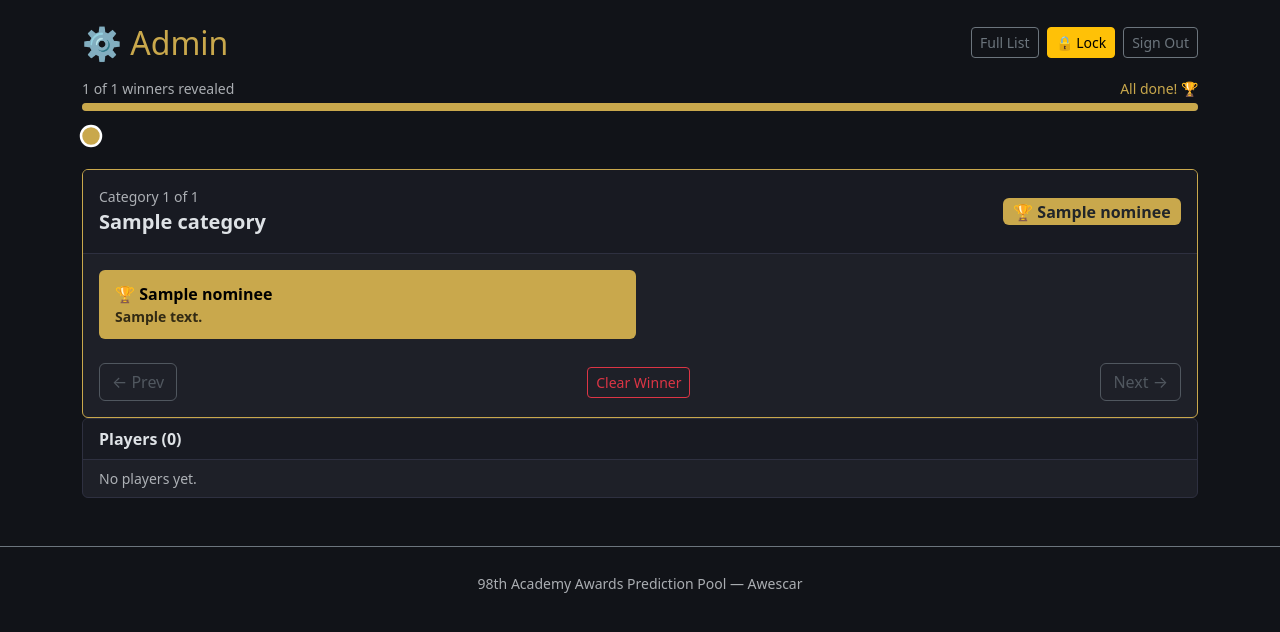
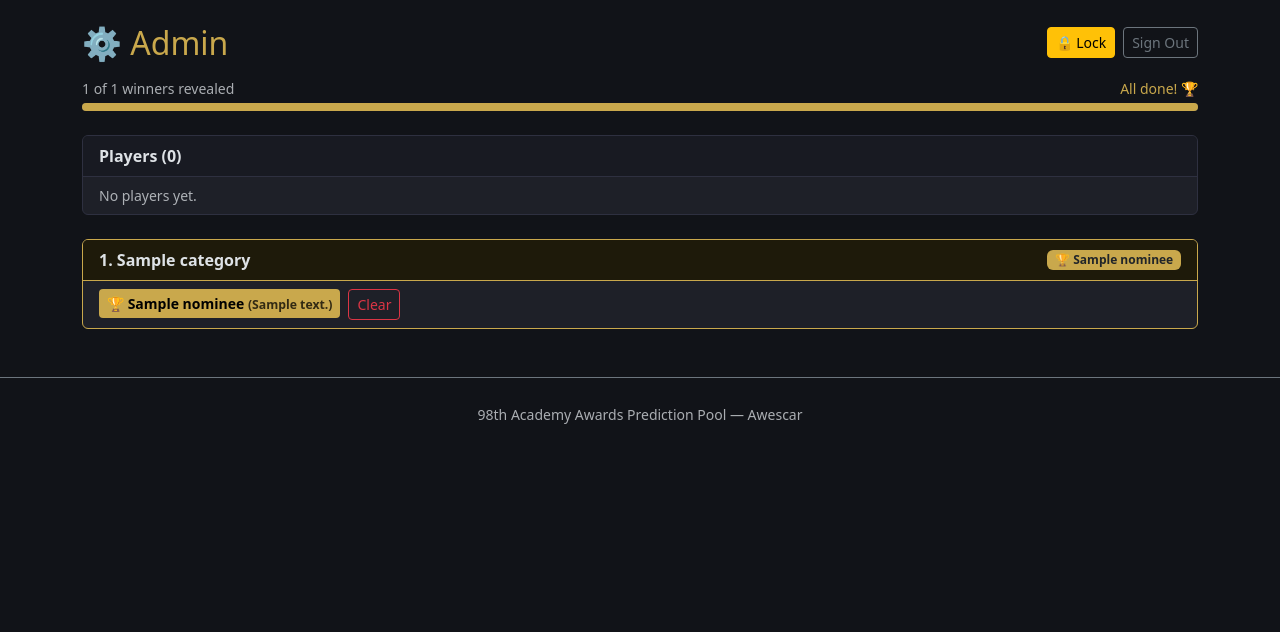
Before and after one commit to Rummy222/awescar, a Flask app: page /admin in a window 1280 px wide. Shown: the part 62-694 px from the top of the page. Run offline with Flask 3, Linux system fonts and the light colour scheme; the visitor is signed in with stand-in values (Sample User, id 1); tables that the repository leaves empty hold one stand-in row (values such as "Sample post").

Commit message:
Remove live mode from admin panel, keep full list only
Co-Authored-By: Claude Sonnet 4.6 <noreply@anthropic.com>

```diff
--- a/app.py
+++ b/app.py
@@ -263,27 +263,17 @@ def admin():
 
         if action == "set_winner":
             nominee_id = int(request.form.get("nominee_id"))
-            next_cat = request.form.get("next_cat", "")
             nominee = db.session.get(Nominee, nominee_id)
             if nominee:
                 nominee.is_winner = not nominee.is_winner  # toggle
                 db.session.commit()
-            # Only auto-advance if we just set a winner (not un-set one)
-            advance = nominee and nominee.is_winner
-            dest = url_for("admin") + (f"?cat={next_cat}" if next_cat and advance else
-                                       f"?cat={nominee.category_id}" if nominee else "")
-            return redirect(dest)
+            return redirect(url_for("admin"))
 
         elif action == "clear_winner":
             category_id = int(request.form.get("category_id"))
-            next_cat = request.form.get("next_cat", "")
-            view = request.form.get("view", "")
             Nominee.query.filter_by(category_id=category_id).update({"is_winner": False})
             db.session.commit()
-            params = f"?cat={next_cat}" if next_cat else ""
-            if view:
-                params += ("&" if params else "?") + f"view={view}"
-            return redirect(url_for("admin") + params)
+            return redirect(url_for("admin"))
 
         elif action == "toggle_lock":
             s = db.session.get(Setting, "predictions_locked")
@@ -315,24 +305,9 @@ def admin():
 
     categories = Category.query.order_by(Category.display_order).all()
     locked = predictions_locked()
-
-    # Determine active category for live mode
-    cat_param = request.args.get("cat")
-    active_cat = None
-    if cat_param:
-        active_cat = next((c for c in categories if c.id == int(cat_param)), None)
-    if not active_cat:
-        # Default to first unpicked, or last category if all done
-        active_cat = next((c for c in categories if not c.winner), categories[-1])
-
-    # Next unpicked after active_cat (for auto-advance)
-    unpicked = [c for c in categories if not c.winner and c.id != active_cat.id]
-    next_unpicked = unpicked[0] if unpicked else None
-
     revealed = sum(1 for c in categories if c.winner)
     players = User.query.filter_by(is_admin=False).order_by(User.username).all()
     return render_template("admin.html", categories=categories, locked=locked,
-                           active_cat=active_cat, next_unpicked=next_unpicked,
                            revealed=revealed, players=players)
 
 
--- a/templates/admin.html
+++ b/templates/admin.html
@@ -6,9 +6,6 @@
 <div class="d-flex flex-wrap justify-content-between align-items-center gap-2 mb-3">
   <h2 class="gold-text mb-0">⚙ Admin</h2>
   <div class="d-flex gap-2 flex-wrap">
-    <button class="btn btn-sm btn-outline-secondary" onclick="toggleView()">
-      <span id="view-toggle-label">Full List</span>
-    </button>
     <form method="POST" action="{{ url_for('admin') }}" class="d-inline">
       <input type="hidden" name="action" value="toggle_lock">
       {% if locked %}
@@ -25,7 +22,7 @@
 </div>
 
 <!-- Progress bar -->
-<div class="mb-3">
+<div class="mb-4">
   <div class="d-flex justify-content-between small text-muted mb-1">
     <span>{{ revealed }} of {{ categories|length }} winners revealed</span>
     {% if revealed == categories|length %}<span class="gold-text">All done! 🏆</span>{% endif %}
@@ -36,101 +33,7 @@
   </div>
 </div>
 
-<!-- Category dots -->
-<div class="cat-dots mb-4">
-  {% for cat in categories %}
-  <a href="{{ url_for('admin') }}?cat={{ cat.id }}"
-     class="cat-dot {% if cat.winner %}dot-done{% endif %} {% if cat.id == active_cat.id %}dot-active{% endif %}"
-     title="{{ cat.name }}{% if cat.winner %} — {{ cat.winner.name }}{% endif %}">
-  </a>
-  {% endfor %}
-</div>
-
-<!-- ═══════════════════════════════════════════════════════ -->
-<!-- LIVE MODE (default)                                     -->
-<!-- ═══════════════════════════════════════════════════════ -->
-<div id="live-mode">
-  <div class="card border-gold">
-    <div class="card-header d-flex justify-content-between align-items-center py-3">
-      <div>
-        <div class="small text-muted">Category {{ active_cat.display_order }} of {{ categories|length }}</div>
-        <div class="fw-bold fs-5">{{ active_cat.name }}</div>
-      </div>
-      {% if active_cat.winners %}
-        <span class="badge bg-gold text-dark fs-6">🏆 {% for w in active_cat.winners %}{{ w.name }}{% if not loop.last %}, {% endif %}{% endfor %}</span>
-      {% else %}
-        <span class="badge bg-secondary">Pending</span>
-      {% endif %}
-    </div>
-
-    <div class="card-body">
-      <!-- Nominee grid -->
-      <div class="row g-2">
-        {% for nominee in active_cat.nominees %}
-        <div class="col-12 col-sm-6">
-          <form method="POST" action="{{ url_for('admin') }}">
-            <input type="hidden" name="action" value="set_winner">
-            <input type="hidden" name="nominee_id" value="{{ nominee.id }}">
-            <input type="hidden" name="next_cat" value="{{ next_unpicked.id if next_unpicked else '' }}">
-            <button type="submit"
-              class="btn w-100 text-start nominee-btn {% if nominee.is_winner %}btn-gold{% else %}btn-outline-secondary{% endif %}">
-              <div class="fw-bold">{% if nominee.is_winner %}🏆 {% endif %}{{ nominee.name }}</div>
-              {% if nominee.detail %}<div class="small opacity-75">{{ nominee.detail }}</div>{% endif %}
-            </button>
-          </form>
-        </div>
-        {% endfor %}
-      </div>
-
-      <!-- Clear + nav -->
-      <div class="d-flex justify-content-between align-items-center mt-4">
-        {% set prev_cat = namespace(val=none) %}
-        {% for cat in categories %}
-          {% if cat.id == active_cat.id and not loop.first %}
-            {% set prev_cat.val = categories[loop.index - 2] %}
-          {% endif %}
-        {% endfor %}
-        {% set next_cat = namespace(val=none) %}
-        {% for cat in categories %}
-          {% if cat.id == active_cat.id and not loop.last %}
-            {% set next_cat.val = categories[loop.index] %}
-          {% endif %}
-        {% endfor %}
-
-        <a href="{{ url_for('admin') }}?cat={{ prev_cat.val.id }}"
-           class="btn btn-outline-secondary {% if not prev_cat.val %}disabled{% endif %}">← Prev</a>
-
-        {% if active_cat.winner %}
-        <form method="POST" action="{{ url_for('admin') }}" class="d-inline">
-          <input type="hidden" name="action" value="clear_winner">
-          <input type="hidden" name="category_id" value="{{ active_cat.id }}">
-          <input type="hidden" name="next_cat" value="{{ active_cat.id }}">
-          <button type="submit" class="btn btn-outline-danger btn-sm">Clear Winner</button>
-        </form>
-        {% else %}
-        <span></span>
-        {% endif %}
-
-        <a href="{{ url_for('admin') }}?cat={{ next_cat.val.id }}"
-           class="btn btn-outline-secondary {% if not next_cat.val %}disabled{% endif %}">Next →</a>
-      </div>
-    </div>
-  </div>
-
-  <!-- Jump to next unpicked -->
-  {% if next_unpicked and active_cat.winner %}
-  <div class="text-center mt-3">
-    <a href="{{ url_for('admin') }}?cat={{ next_unpicked.id }}" class="btn btn-gold">
-      Next unpicked: {{ next_unpicked.name }} →
-    </a>
-  </div>
-  {% endif %}
-</div>
-
-<!-- ═══════════════════════════════════════════════════════ -->
-<!-- ═══════════════════════════════════════════════════════ -->
-<!-- PLAYERS                                                 -->
-<!-- ═══════════════════════════════════════════════════════ -->
+<!-- PLAYERS -->
 <div class="card mb-4">
   <div class="card-header fw-semibold">Players ({{ players|length }})</div>
   <div class="card-body py-2">
@@ -153,16 +56,14 @@
   </div>
 </div>
 
-<!-- FULL LIST (hidden by default)                           -->
-<!-- ═══════════════════════════════════════════════════════ -->
-<div id="full-list" style="display:none">
+<!-- FULL LIST -->
 {% for cat in categories %}
 {% set winner = cat.winner %}
 <div class="card mb-3 {% if winner %}card-revealed{% endif %}">
   <div class="card-header d-flex justify-content-between align-items-center">
     <span class="fw-semibold">{{ loop.index }}. {{ cat.name }}</span>
-      {% if winner %}
-        <span class="badge bg-gold text-dark">🏆 {{ winner.name }}</span>
+    {% if cat.winners %}
+      <span class="badge bg-gold text-dark">🏆 {% for w in cat.winners %}{{ w.name }}{% if not loop.last %}, {% endif %}{% endfor %}</span>
     {% else %}
       <span class="badge bg-secondary">Pending</span>
     {% endif %}
@@ -185,8 +86,6 @@
       <form method="POST" action="{{ url_for('admin') }}" class="d-inline">
         <input type="hidden" name="action" value="clear_winner">
         <input type="hidden" name="category_id" value="{{ cat.id }}">
-          <input type="hidden" name="next_cat" value="{{ cat.id }}">
-          <input type="hidden" name="view" value="full">
         <button type="submit" class="btn btn-sm btn-outline-danger">Clear</button>
       </form>
       {% endif %}
@@ -194,22 +93,5 @@
   </div>
 </div>
 {% endfor %}
-</div>
 
 {% endblock %}
-
-{% block scripts %}
-<script>
-  let liveMode = new URLSearchParams(window.location.search).get('view') !== 'full';
-  function toggleView() {
-    liveMode = !liveMode;
-    document.getElementById('live-mode').style.display = liveMode ? '' : 'none';
-    document.getElementById('full-list').style.display = liveMode ? 'none' : '';
-    document.getElementById('view-toggle-label').textContent = liveMode ? 'Full List' : 'Live Mode';
-  }
-  // Apply initial state
-  document.getElementById('live-mode').style.display = liveMode ? '' : 'none';
-  document.getElementById('full-list').style.display = liveMode ? 'none' : '';
-  document.getElementById('view-toggle-label').textContent = liveMode ? 'Full List' : 'Live Mode';
-</script>
-{% endblock %}
```
Lines whose indentation alone changed are shown as unchanged.
